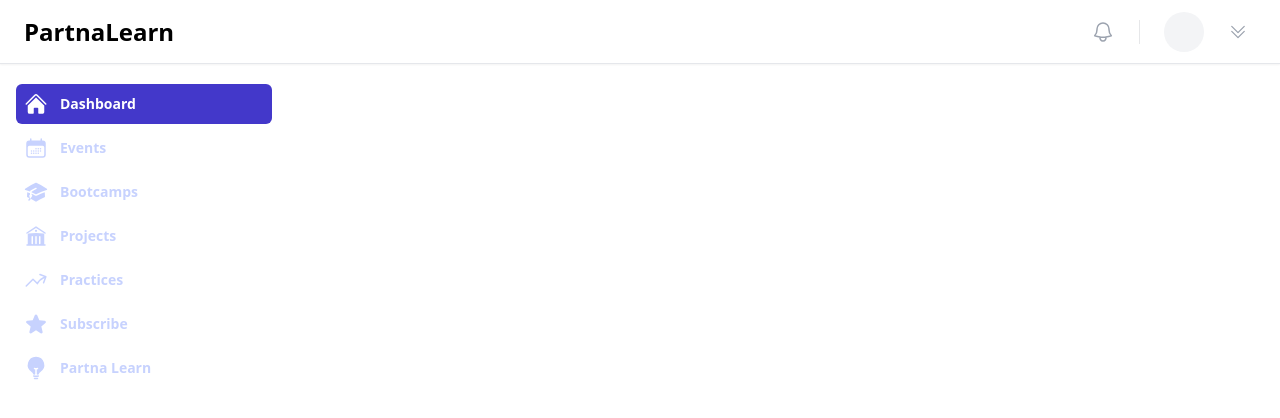
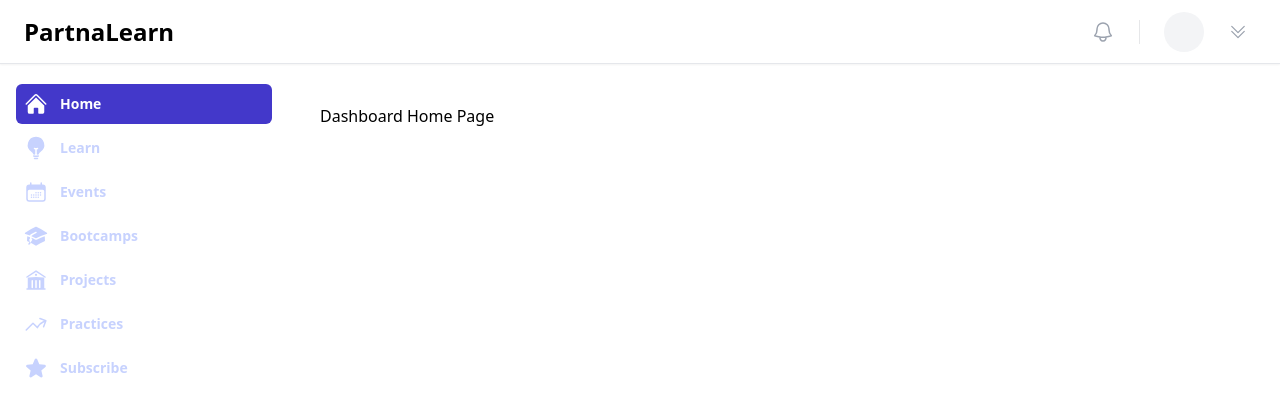
Before and after one commit to partnatech/partnatech-lms, a Next.js app: page /dashboard in a window 1280 px wide. Shown: the top 418 px of the page. Built offline with nearby package versions, Linux system fonts and the light colour scheme; no server answers.

Commit message:
fix dashboard layout

```diff
--- a/src/app/dashboard/_components/sidebar-item.tsx
+++ b/src/app/dashboard/_components/sidebar-item.tsx
@@ -1,13 +1,13 @@
 "use client";
 
 import clsx from "clsx";
-import { usePathname, useRouter } from "next/navigation";
+import Link from "next/link";
+import { usePathname } from "next/navigation";
 
 interface MenuItem {
   name: string;
   href: string;
-  icon:  React.ComponentType<React.SVGProps<SVGSVGElement>>;
-  current: boolean;
+  icon: React.ComponentType<React.SVGProps<SVGSVGElement>>;
 }
 
 interface SidebarItemProps {
@@ -16,39 +16,24 @@ interface SidebarItemProps {
 
 export const SidebarItem = ({ menu }: SidebarItemProps) => {
   const pathname = usePathname();
-  const router = useRouter();
 
-  const isActive =
-    (pathname === "/" && menu.href === "/") ||
-    pathname === menu.href ||
-    pathname?.startsWith(`${menu.href}/`);
-
-  const onClick = () => {
-    router.push(menu.href);
-  };
+  const isActive = pathname === menu.href;
 
   return (
     <li key={menu.name}>
-      <a
+      <Link
         href={menu.href}
         className={clsx(
-          menu.current
-            ? "bg-indigo-700 text-white"
-            : "text-indigo-200 hover:text-white hover:bg-indigo-700",
+          isActive ? "bg-indigo-700 text-white" : "text-indigo-200 hover:text-white hover:bg-indigo-700",
           "group flex gap-x-3 rounded-md p-2 text-sm leading-6 font-semibold"
         )}
       >
         <menu.icon
-          className={clsx(
-            menu.current
-              ? "text-white"
-              : "text-indigo-200 group-hover:text-white",
-            "h-6 w-6 shrink-0"
-          )}
+          className={clsx(isActive ? "text-white" : "text-indigo-200 group-hover:text-white", "h-6 w-6 shrink-0")}
           aria-hidden="true"
         />
         {menu.name}
-      </a>
+      </Link>
     </li>
   );
 };
--- a/src/app/dashboard/_components/sidebar-routes.tsx
+++ b/src/app/dashboard/_components/sidebar-routes.tsx
@@ -9,19 +9,17 @@ import { StarIcon } from "@heroicons/react/24/solid";
 import { BuildingLibraryIcon } from "@heroicons/react/24/solid";
 import { LightBulbIcon } from "@heroicons/react/24/solid";
 
-const studentRoutes = [
-  { name: "Dashboard", href: "/", icon: HomeIcon, current: true },
-  { name: "Events", href: "/events", icon: CalendarDaysIcon, current: false },
-  { name: "Bootcamps", href: "/bootcamps", icon: AcademicCapIcon, current: false },
-  { name: "Projects", href: "/projects", icon: BuildingLibraryIcon, current: false },
-  { name: "Practices", href: "/practice", icon: ArrowTrendingUpIcon, current: false },
-  { name: "Subscribe", href: "/subscribe", icon: StarIcon, current: false },
-  { name: "Partna Learn", href: "/partnalearn", icon: LightBulbIcon, current: false },
+export const SidebarRoutes = () => {
+  const routes = [
+    { name: "Home", href: "/dashboard", icon: HomeIcon },
+    { name: "Learn", href: "/dashboard/learn", icon: LightBulbIcon },
+    { name: "Events", href: "/events", icon: CalendarDaysIcon },
+    { name: "Bootcamps", href: "/bootcamps", icon: AcademicCapIcon },
+    { name: "Projects", href: "/projects", icon: BuildingLibraryIcon },
+    { name: "Practices", href: "/practice", icon: ArrowTrendingUpIcon },
+    { name: "Subscribe", href: "/subscribe", icon: StarIcon },
+  ];
 
-];
-
-export const SidebarRoutes = () => {
-  const routes = studentRoutes;
   return (
     <>
       {routes.map((route) => (
--- /dev/null
+++ b/src/app/dashboard/layout.tsx
@@ -0,0 +1,22 @@
+import { getServerSession } from "next-auth/next";
+import { authOptions } from "@/lib/auth";
+import { Navbar } from "./_components/navbar";
+import { PropsWithChildren } from "react";
+
+export default async function DashboardLayout({ children }: PropsWithChildren) {
+  const session = await getServerSession(authOptions);
+  const user = session?.user;
+
+  return (
+    <div>
+      <Navbar user={user} />
+      <div>
+        <div className="lg:pl-72">
+          <main className="py-10">
+            <div className="px-4 sm:px-6 lg:px-8">{children}</div>
+          </main>
+        </div>
+      </div>
+    </div>
+  );
+}
--- /dev/null
+++ b/src/app/dashboard/learn/page.tsx
@@ -0,0 +1,7 @@
+import React from "react";
+
+const LearnPage = () => {
+  return <div>LearnPage</div>;
+};
+
+export default LearnPage;
--- a/src/app/dashboard/page.tsx
+++ b/src/app/dashboard/page.tsx
@@ -1,21 +1,7 @@
-import { getServerSession } from "next-auth";
-import { authOptions } from "@/lib/auth";
-import { Navbar } from "./_components/navbar";
+import React from "react";
 
-export default async function DashboardLayout() {
-  const session = await getServerSession(authOptions);
-  const user = session?.user;
+const DashboardPage = () => {
+  return <div>Dashboard Home Page</div>;
+};
 
-  return (
-    <div>
-      <Navbar user={user} />
-      <div>
-        <div className="lg:pl-72">
-          <main className="py-10">
-            <div className="px-4 sm:px-6 lg:px-8"></div>
-          </main>
-        </div>
-      </div>
-    </div>
-  );
-}
+export default DashboardPage;
```
